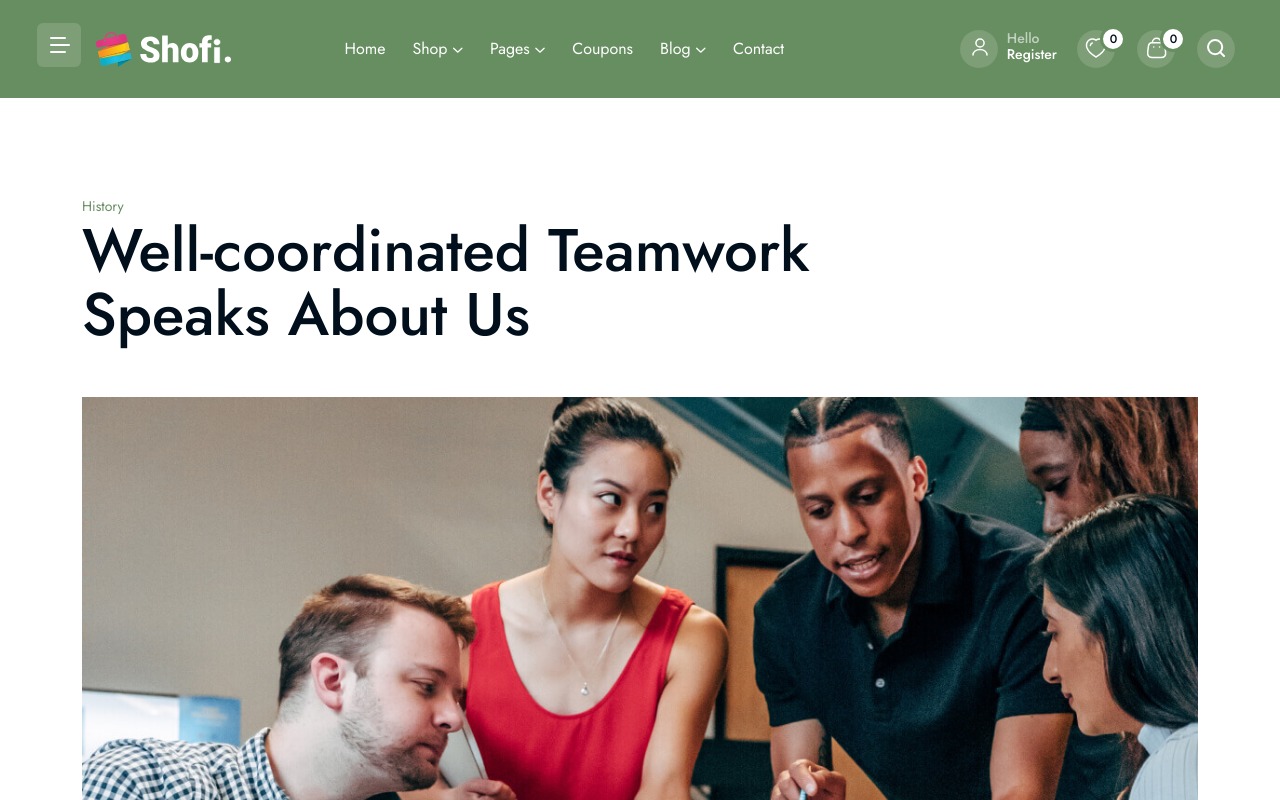
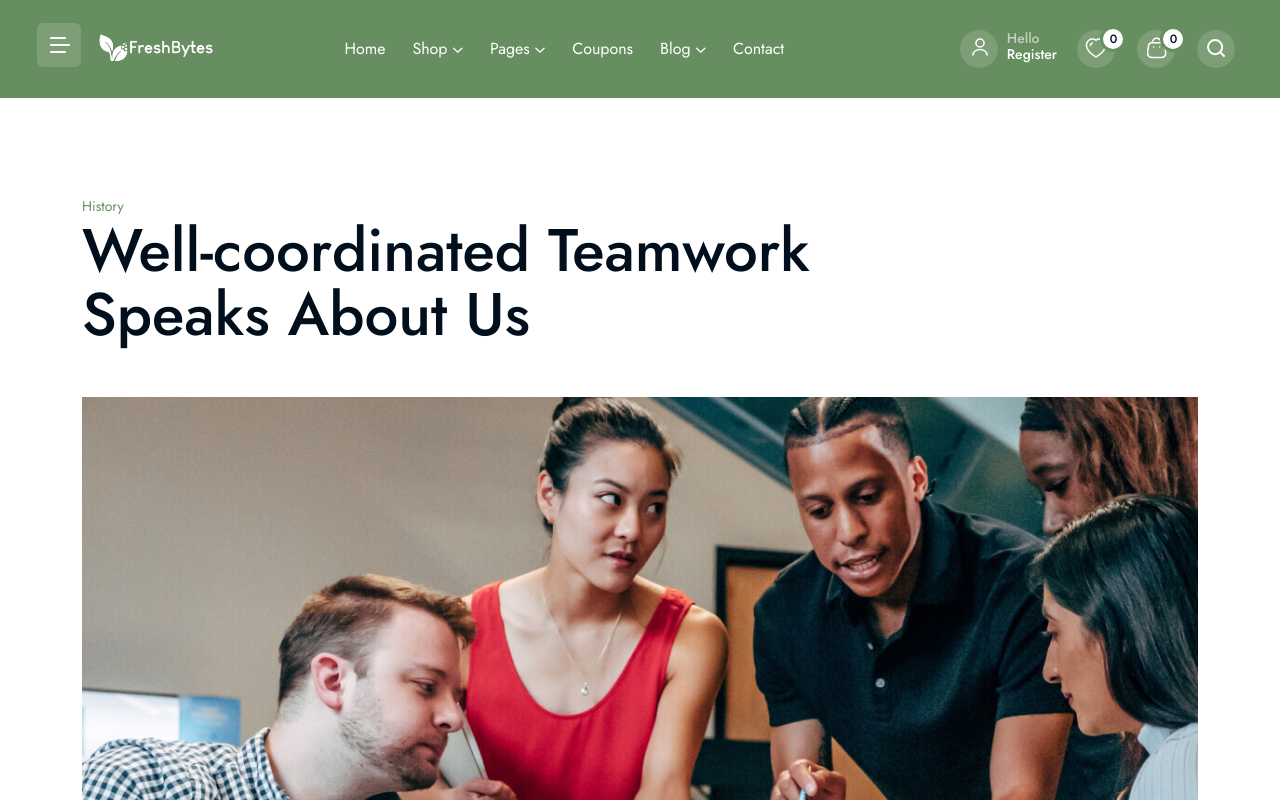
Before and after one commit to maestro-ph/freshbytes, a Nuxt app: page /about in a window 1280 px wide. Shown: the top 800 px of the page. Built offline with nearby package versions, Linux system fonts and the light colour scheme; a web font is replaced by a local one.

Commit message:
change logo -ej

```diff
--- a/components/header/index.vue
+++ b/components/header/index.vue
@@ -22,7 +22,7 @@
                       </div>
                       <div class="logo">
                         <nuxt-link href="/">
-                          <img src="/images/logo/logo-white.svg" alt="logo">
+                          <img src="/images/logo/FreshBytes_NewWhiteLogo.svg" alt="logo">
                         </nuxt-link>
                       </div>
                   </div>
```
Also changed, not shown: public/images/logo/FreshBytes_NewWhiteLogo.svg (added).
